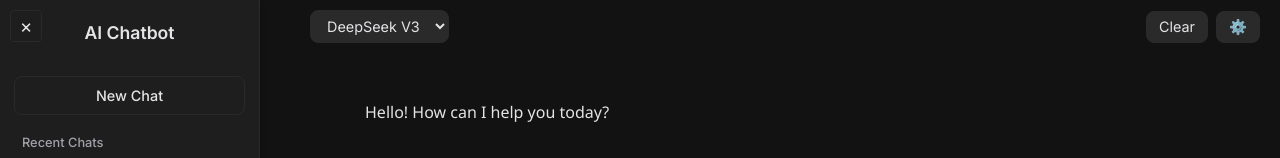
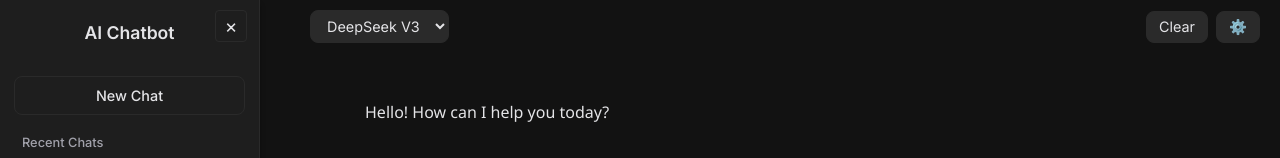
Before and after one commit to GigabyteBlender/AI-ChatBot-Template, a React (Create React App) app in the folder ai-chatbot/: page / in a window 1280 px wide. Shown: the top 158 px of the page. Built offline with nearby package versions, Linux system fonts and the light colour scheme.

Commit message:
updated positioning of the sidebar button

```diff
--- a/ai-chatbot/public/index.html
+++ b/ai-chatbot/public/index.html
@@ -24,7 +24,7 @@
       work correctly both with client-side routing and a non-root public URL.
       Learn how to configure a non-root public URL by running `npm run build`.
     -->
-    <title>React App</title>
+    <title>Chatbot</title>
   </head>
   <body>
     <noscript>You need to enable JavaScript to run this app.</noscript>
--- a/ai-chatbot/src/components/Sidebar/Sidebar.jsx
+++ b/ai-chatbot/src/components/Sidebar/Sidebar.jsx
@@ -29,6 +29,25 @@ const Sidebar = ({ isMobile, sidebarOpen, toggleSidebar }) => {
 	};
 
 	return (
+		<>
+			{/* Sidebar Toggle Button - moved from ChatPage */}
+			<button
+				className={`sidebar-toggle-button ${isMobile ? 'mobile' : 'desktop'} ${sidebarOpen ? 'sidebar-open' : 'sidebar-closed'}`}
+				onClick={toggleSidebar}
+				aria-label="Toggle sidebar"
+			>
+				{sidebarOpen ? '×' : '☰'}
+			</button>
+
+			{/* Overlay for closing sidebar on mobile */}
+			{isMobile && sidebarOpen && (
+				<div
+					className="sidebar-overlay"
+					onClick={toggleSidebar}
+					aria-hidden="true"
+				/>
+			)}
+
 			<div className={`sidebar ${sidebarOpen ? 'open' : ''}`}>
 				<h1>AI Chatbot</h1>
 				<button className="side-button new-chat" onClick={handleNewChat}>
@@ -47,6 +66,7 @@ const Sidebar = ({ isMobile, sidebarOpen, toggleSidebar }) => {
 
 				<SidebarFooter />
 			</div>
+		</>
 	);
 };
 
--- a/ai-chatbot/src/components/Sidebar/styles/Sidebar.css
+++ b/ai-chatbot/src/components/Sidebar/styles/Sidebar.css
@@ -95,3 +95,49 @@
 .auth-button:hover {
   background-color: rgba(255, 255, 255, 0.05);
 }
+
+/* Moved from ChatPage.css - Toggle button styles */
+.sidebar-toggle-button {
+  position: fixed;
+  top: 10px;
+  left: 215px;
+  z-index: 1004; /* Above sidebar (1003) */
+  background-color: transparent;
+  color: var(--color-text);
+  border: 1px solid var(--color-border);
+  border-radius: 4px;
+  width: 32px;
+  height: 32px;
+  font-size: 1.2rem;
+  display: flex;
+  align-items: center;
+  justify-content: center;
+  cursor: pointer;
+  transition: left 0.3s ease, background-color 0.2s;
+}
+
+@media (max-width: 768px) {
+  .sidebar-toggle-button {
+    left: 195px; /* Adjust for mobile */
+  }
+}
+
+/* Position toggle button when sidebar is closed */
+.sidebar-toggle-button.sidebar-closed {
+  left: 10px;
+}
+
+.sidebar-toggle-button:hover {
+  background-color: rgba(255, 255, 255, 0.1);
+}
+
+/* Sidebar overlay (mobile only, appears when sidebar is open) - moved from ChatPage.css */
+.sidebar-overlay {
+  position: fixed;
+  top: 0;
+  left: 0;
+  width: 100%;
+  height: 100%;
+  background-color: rgba(0, 0, 0, 0.4);
+  z-index: 1001;
+}
--- a/ai-chatbot/src/pages/ChatPage.jsx
+++ b/ai-chatbot/src/pages/ChatPage.jsx
@@ -43,24 +43,6 @@ const ChatPage = () => {
         toggleSidebar={toggleSidebar}
       />
 
-      {/* Overlay for closing sidebar on mobile */}
-      {isMobile && sidebarOpen && (
-        <div
-          className="sidebar-overlay"
-          onClick={toggleSidebar}
-          aria-hidden="true"
-        />
-      )}
-
-      {/* Toggle button for both mobile and desktop */}
-      <button
-        className={`menu-toggle ${isMobile ? 'mobile' : 'desktop'}`}
-        onClick={toggleSidebar}
-        aria-label="Toggle menu"
-      >
-        {sidebarOpen ? '×' : '☰'}
-      </button>
-
       <div className={`main-content ${sidebarOpen && !isMobile ? 'sidebar-open' : ''}`}>
         <ChatInterface />
       </div>
--- a/ai-chatbot/src/pages/styles/ChatPage.css
+++ b/ai-chatbot/src/pages/styles/ChatPage.css
@@ -22,38 +22,3 @@
     margin-left: 260px; /* Match sidebar width */
   }
 }
-
-/* Toggle button (works on both desktop & mobile) */
-.menu-toggle {
-  position: fixed;
-  top: 10px;
-  left: 10px;
-  z-index: 1004; /* Above sidebar (1003) */
-  background-color: transparent;
-  color: var(--color-text);
-  border: 1px solid var(--color-border);
-  border-radius: 4px;
-  width: 32px;
-  height: 32px;
-  font-size: 1.2rem;
-  display: flex;
-  align-items: center;
-  justify-content: center;
-  cursor: pointer;
-  transition: background-color 0.2s;
-}
-
-.menu-toggle:hover {
-  background-color: rgba(255, 255, 255, 0.1);
-}
-
-/* Sidebar overlay (mobile only, appears when sidebar is open) */
-.sidebar-overlay {
-  position: fixed;
-  top: 0;
-  left: 0;
-  width: 100%;
-  height: 100%;
-  background-color: rgba(0, 0, 0, 0.4);
-  z-index: 1001;
-}
```
Lines whose indentation alone changed are shown as unchanged.
